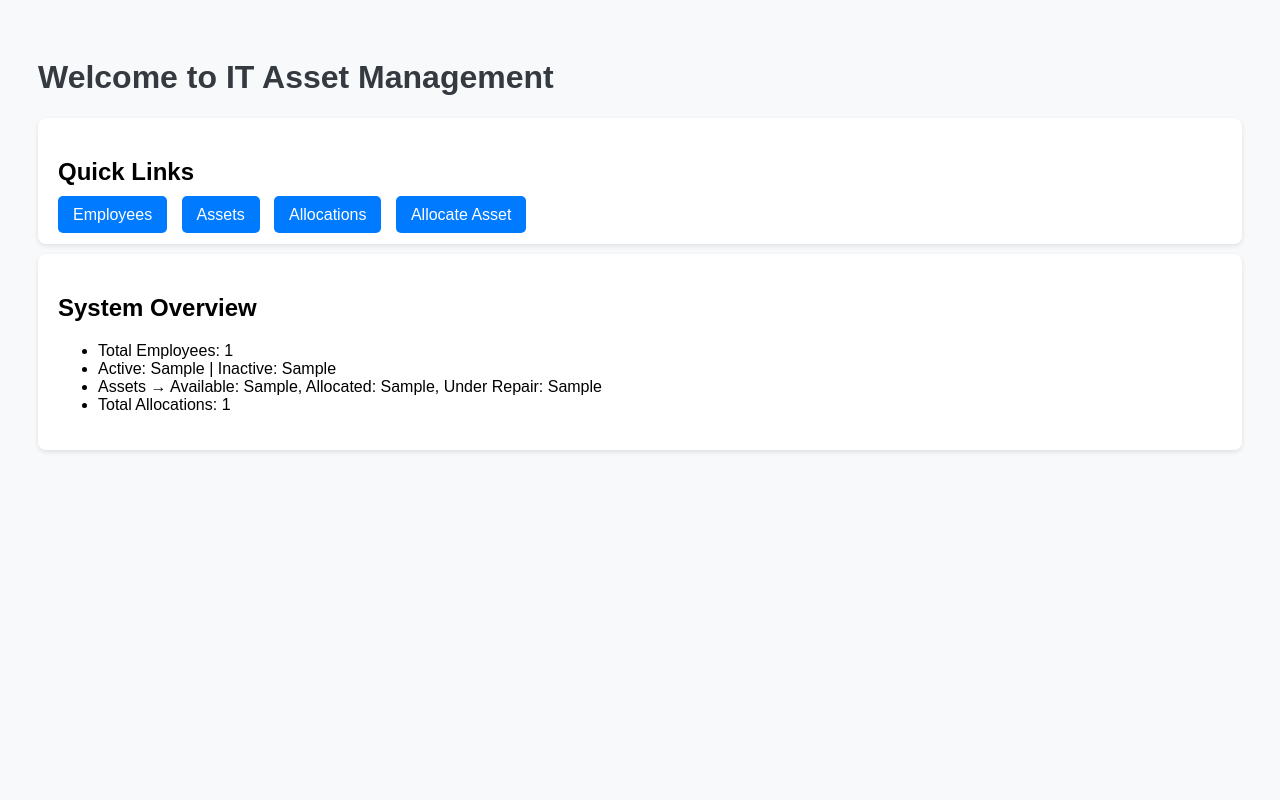
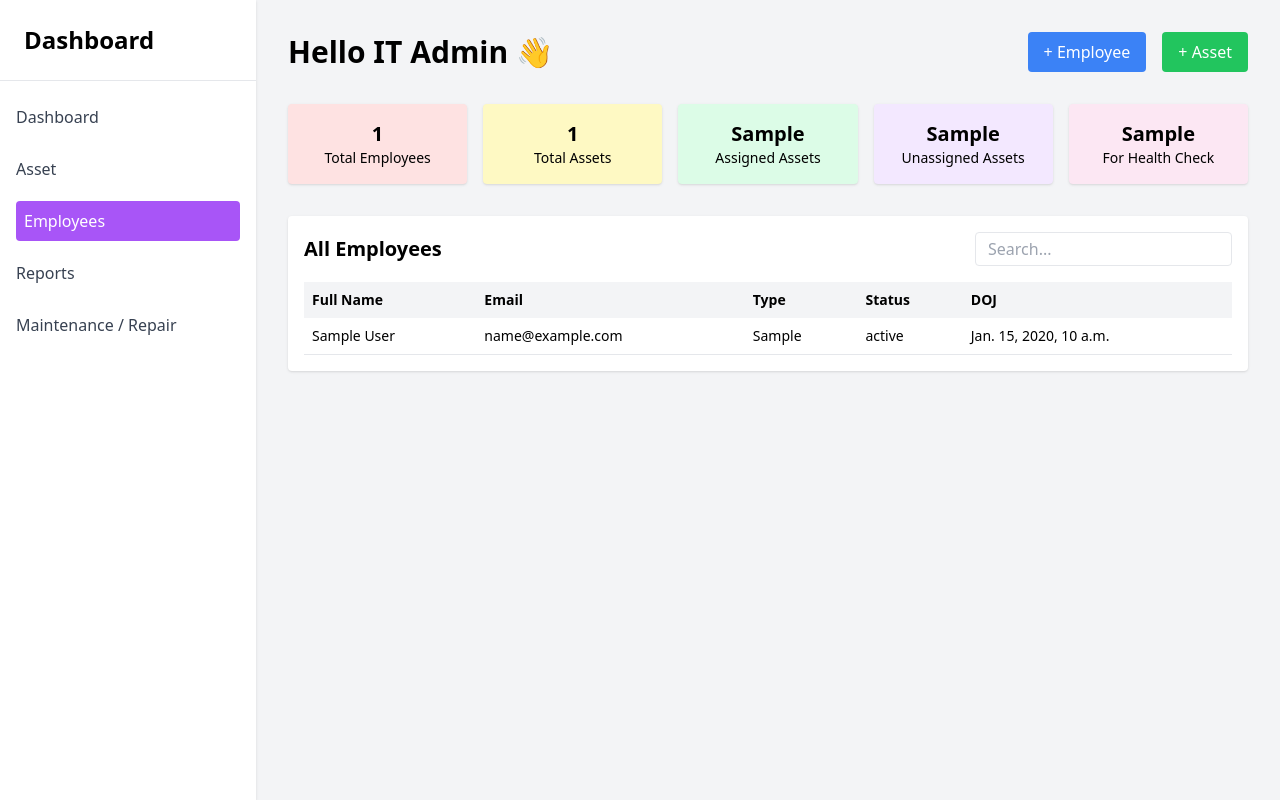
Before and after one commit to rishisingh-29/Laptop_Asset_IMS, a Django app: template asset_mgmt/inventory/templates/inventory/home.html in a window 1280 px wide. Run offline with Django 3.2, Linux system fonts and the light colour scheme; the template is opened without the code that fills it: most values are stand-ins (such as "Sample title", 1, 10 or a date in 2020); some libraries are stand-ins or nearby versions.

Commit message:
dashboard added

```diff
--- a/asset_mgmt/asset_mgmt/raju.py
+++ /dev/null
@@ -1,2 +0,0 @@
-print("oyo dev" \
-"")
--- a/asset_mgmt/inventory/templates/inventory/home.html
+++ b/asset_mgmt/inventory/templates/inventory/home.html
@@ -1,51 +1,95 @@
+{% load static %}
 <!DOCTYPE html>
-<html>
+<html lang="en">
 <head>
-    <title>IT Asset Management</title>
-    <style>
-        body { font-family: sans-serif; background: #f8f9fa; padding: 30px; }
-        h1 { color: #343a40; }
-        .card {
-            background: white;
-            padding: 20px;
-            margin: 10px 0;
-            border-radius: 8px;
-            box-shadow: 0 2px 5px rgba(0,0,0,0.1);
-        }
-        .btn {
-            padding: 10px 15px;
-            background: #007bff;
-            color: white;
-            text-decoration: none;
-            margin-right: 10px;
-            border-radius: 5px;
-        }
-        .btn:hover {
-            background: #0056b3;
-        }
-    </style>
+    <meta charset="UTF-8">
+    <title>Dashboard - Asset Management</title>
+    <script src="https://cdn.tailwindcss.com"></script>
 </head>
-<body>
+<body class="bg-gray-100">
 
-    <h1>Welcome to IT Asset Management</h1>
-
-    <div class="card">
-        <h2>Quick Links</h2>
-        <a class="btn" href="/employees/">Employees</a>
-        <a class="btn" href="/assets/">Assets</a>
-        <a class="btn" href="/allocations/">Allocations</a>
-        <a class="btn" href="/allocate/">Allocate Asset</a>
-    </div>
-
-    <div class="card">
-        <h2>System Overview</h2>
-        <ul>
-            <li>Total Employees: {{ total_employees }}</li>
-            <li>Active: {{ active_employees }} | Inactive: {{ inactive_employees }}</li>
-            <li>Assets → Available: {{ available_assets }}, Allocated: {{ allocated_assets }}, Under Repair: {{ repair_assets }}</li>
-            <li>Total Allocations: {{ total_allocations }}</li>
+<!-- Sidebar -->
+<div class="flex">
+    <div class="w-64 bg-white min-h-screen shadow">
+        <div class="text-2xl font-bold p-6 border-b">Dashboard</div>
+        <ul class="p-4 space-y-3 text-gray-700">
+            <li><a href="#" class="block py-2 hover:text-blue-600">Dashboard</a></li>
+            <li><a href="{% url 'asset_list' %}" class="block py-2 hover:text-blue-600">Asset</a></li>
+            <li><a href="{% url 'employee_list' %}" class="block py-2 hover:text-blue-600 text-white bg-purple-500 rounded px-2">Employees</a></li>
+            <li><a href="#" class="block py-2 hover:text-blue-600">Reports</a></li>
+            <li><a href="#" class="block py-2 hover:text-blue-600">Maintenance / Repair</a></li>
         </ul>
     </div>
 
+    <!-- Main Dashboard -->
+    <div class="flex-1 p-8">
+        <div class="flex justify-between items-center mb-8">
+            <h1 class="text-3xl font-semibold">Hello IT Admin 👋</h1>
+            <div class="flex gap-4">
+                <button class="bg-blue-500 text-white px-4 py-2 rounded">+ Employee</button>
+                <button class="bg-green-500 text-white px-4 py-2 rounded">+ Asset</button>
+            </div>
+        </div>
+
+        <!-- Stats Cards -->
+        <div class="grid grid-cols-5 gap-4 mb-8">
+            <div class="bg-red-100 p-4 rounded shadow text-center">
+                <p class="text-xl font-bold">{{ total_employees }}</p>
+                <p class="text-sm">Total Employees</p>
+            </div>
+            <div class="bg-yellow-100 p-4 rounded shadow text-center">
+                <p class="text-xl font-bold">{{ total_assets }}</p>
+                <p class="text-sm">Total Assets</p>
+            </div>
+            <div class="bg-green-100 p-4 rounded shadow text-center">
+                <p class="text-xl font-bold">{{ assigned_assets }}</p>
+                <p class="text-sm">Assigned Assets</p>
+            </div>
+            <div class="bg-purple-100 p-4 rounded shadow text-center">
+                <p class="text-xl font-bold">{{ unassigned_assets }}</p>
+                <p class="text-sm">Unassigned Assets</p>
+            </div>
+            <div class="bg-pink-100 p-4 rounded shadow text-center">
+                <p class="text-xl font-bold">{{ health_check_assets }}</p>
+                <p class="text-sm">For Health Check</p>
+            </div>
+        </div>
+
+        <!-- Employee Table -->
+        <div class="bg-white p-4 rounded shadow">
+            <div class="flex justify-between items-center mb-4">
+                <h2 class="text-xl font-semibold">All Employees</h2>
+                <input type="text" placeholder="Search..." class="border px-3 py-1 rounded">
+            </div>
+            <table class="w-full text-sm">
+                <thead class="bg-gray-100 text-left">
+                    <tr>
+                        <th class="p-2">Full Name</th>
+                        <th class="p-2">Email</th>
+                        <th class="p-2">Type</th>
+                        <th class="p-2">Status</th>
+                        <th class="p-2">DOJ</th>
+                    </tr>
+                </thead>
+                <tbody>
+                    {% for emp in employees %}
+                    <tr class="border-b hover:bg-gray-50">
+                        <td class="p-2">{{ emp.full_name }}</td>
+                        <td class="p-2">{{ emp.email }}</td>
+                        <td class="p-2">{{ emp.employee_type }}</td>
+                        <td class="p-2">{{ emp.status }}</td>
+                        <td class="p-2">{{ emp.date_of_joining }}</td>
+                    </tr>
+                    {% empty %}
+                    <tr>
+                        <td colspan="5" class="text-center py-4 text-gray-500">No employees found.</td>
+                    </tr>
+                    {% endfor %}
+                </tbody>
+            </table>
+        </div>
+    </div>
+</div>
+
 </body>
 </html>
--- a/asset_mgmt/inventory/urls.py
+++ b/asset_mgmt/inventory/urls.py
@@ -2,6 +2,8 @@ from django.urls import path
 from . import views
 
 urlpatterns = [
+    path('', views.home, name='home'),
+
     path('employees/', views.employee_list, name='employee_list'),
     path('assets/', views.asset_list, name='asset_list'),
     path('allocations/', views.allocation_list, name='allocation_list'),
```
Also changed, not shown: asset_mgmt/inventory/views.py (+14 -9 lines).
